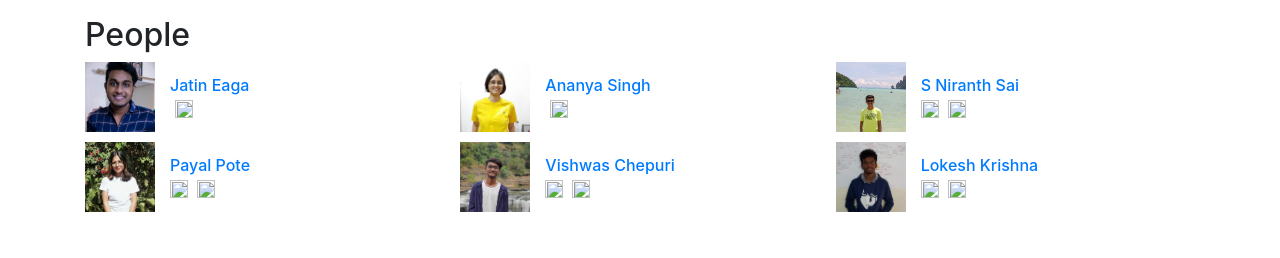
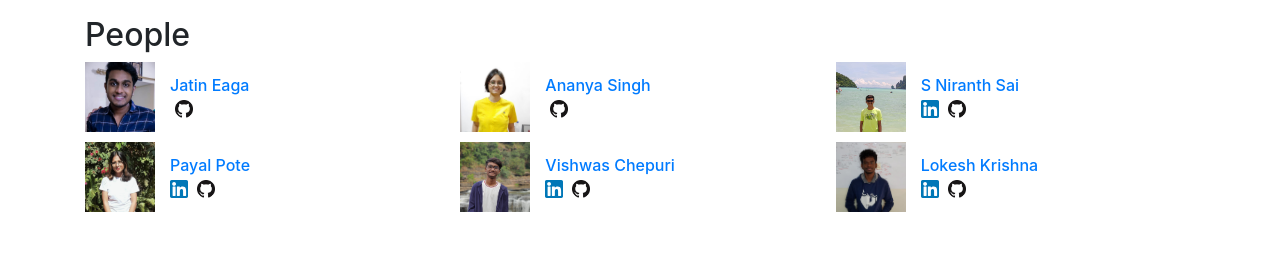
Before and after one commit to Robotics-Club-IIT-BHU/RoboReG, a Jekyll site: the page built from _projects/mask-on.md, in a window 1280 px wide. Shown: the part 2051-2309 px from the top of the page. Built offline with Jekyll 4.4.1, drawn with Linux system fonts in a browser that asks for light colours.

Commit message:
Fixed issue with icons in project page

```diff
--- a/_includes/project-person.html
+++ b/_includes/project-person.html
@@ -36,10 +36,10 @@ there by default by Bootstrap columns.
             <h6 class="person-name"> {{ name }} </h6>
             <div class="bio">
             {% if person.linkedin %}
-               <a href="{{ person.linkedin | escape }}"><img src="./img/linkedin.svg" height="18px" width="18px"></a>
+               <a href="{{ person.linkedin | escape }}"><img src="{{ site.base }}/img/linkedin.svg" height="18px" width="18px"></a>
             {% endif %}
             {% if person.github %}
-                <a href="{{ person.github | escape }}">&nbsp;<img src="./img/octocat.png" height="18px" width="18px"></a>
+                <a href="{{ person.github | escape }}">&nbsp;<img src="{{ site.base }}/img/octocat.png" height="18px" width="18px"></a>
             {% endif %}
             </div>
         </div>
```
